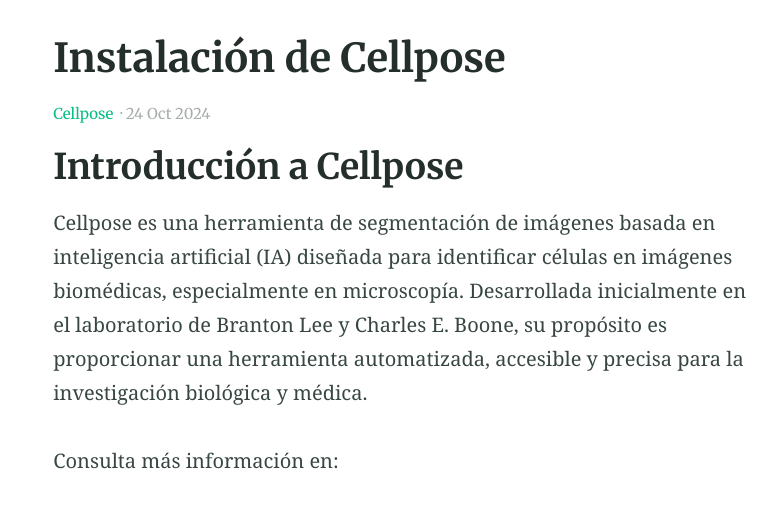
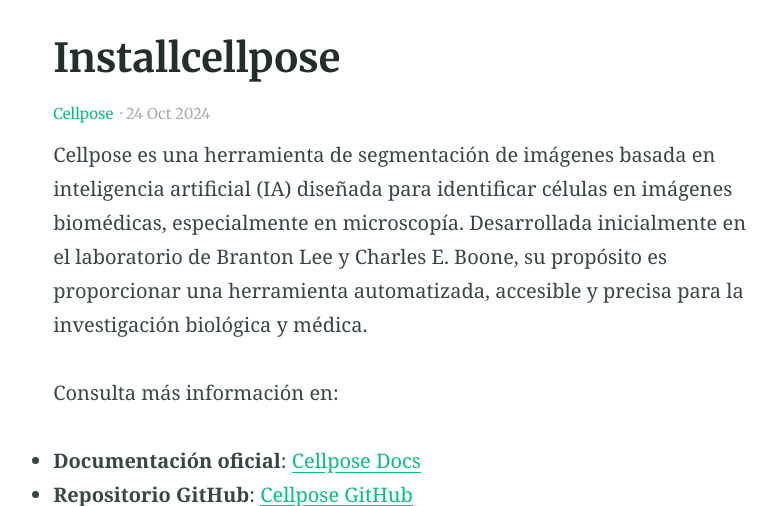
Before and after one commit to acnilo/202411_LNMA_IA-mIF, a Jekyll site: the page built from _posts/2024-10-24-InstallCellpose.md, in a window 1280 px wide and 900 px high, cut to the strip 394-900 px from the top of the window. Shown: the whole strip, without its empty margins (239-1016 px from the left). Built offline with Jekyll 4.4.1, drawn with Linux system fonts in a browser that asks for light colours; nearby versions of some CDN libraries.

Commit message:
Update 2024-10-24-InstallCellpose.md

````diff
--- a/_posts/2024-10-24-InstallCellpose.md
+++ b/_posts/2024-10-24-InstallCellpose.md
@@ -1,5 +1,5 @@
 ---
-title: Instalación de Cellpose
+title:
 date: 2024-10-24
 categories:
 - Cellpose
@@ -10,8 +10,6 @@
 feature_image: "https://picsum.photos/2560/600?image=733"
 image: "https://picsum.photos/2560/600?image=733"
 ---
-
-## Introducción a Cellpose
 
 Cellpose es una herramienta de segmentación de imágenes basada en inteligencia artificial (IA) diseñada para identificar células en imágenes biomédicas, especialmente en microscopía. Desarrollada inicialmente en el laboratorio de Branton Lee y Charles E. Boone, su propósito es proporcionar una herramienta automatizada, accesible y precisa para la investigación biológica y médica.
 
@@ -33,7 +31,7 @@
 
 ---
 
-#### **Paso 1: Descargar e instalar Anaconda**
+##### **Paso 1: Descargar e instalar Anaconda**
 
 1. Descarga el instalador desde:
    [**Anaconda para Windows**](https://repo.anaconda.com/archive/Anaconda3-2024.10-1-Windows-x86_64.exe)
@@ -49,7 +47,7 @@
 3. Haz clic en **Install** para iniciar la instalación.
    ![Botón instalación](/202411_LNMA_IA-mIF/assets/Imagenes/GuiaAnacondaCellpose/installAnaconda.png)
 
-#### **Paso 2: Crear un ambiente en Anaconda**
+##### **Paso 2: Crear un ambiente en Anaconda**
 
 Los entornos de Conda permiten gestionar paquetes y sus dependencias de manera aislada, evitando conflictos entre proyectos.
 
@@ -62,7 +60,7 @@
    ![Crear ambiente](/202411_LNMA_IA-mIF/assets/Imagenes/GuiaAnacondaCellpose/crearAmbienteAnaconda.png)
 5. Una vez creado, el ambiente estará disponible en la lista de entornos. Para seleccionarlo, simplemente haz clic en él.
 
-#### **Paso 3: Instalar Cellpose en el ambiente creado**
+##### **Paso 3: Instalar Cellpose en el ambiente creado**
 
 1. Selecciona el ambiente **TallerMultiplex-IA** en la lista de entornos.
 2. Haz clic en **Open terminal**.
@@ -75,7 +73,7 @@
 5. Una vez completada la instalación, debería verse un mensaje confirmando la instalación exitosa.
  ![Desarrollo instalacion Cellpose](/202411_LNMA_IA-mIF/assets/Imagenes/GuiaAnacondaCellpose/instalacionCellpose.png)
 
-#### **Paso 4: Ejecutar Cellpose**
+##### **Paso 4: Ejecutar Cellpose**
 
 1. Desde la terminal del ambiente, ejecuta el comando:
    ```bash
````
